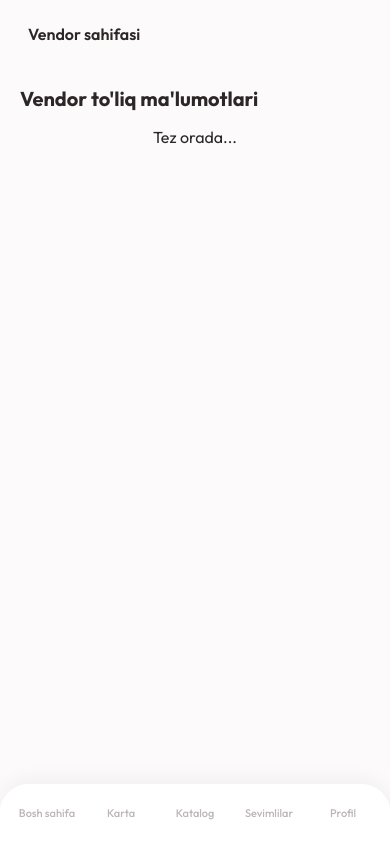
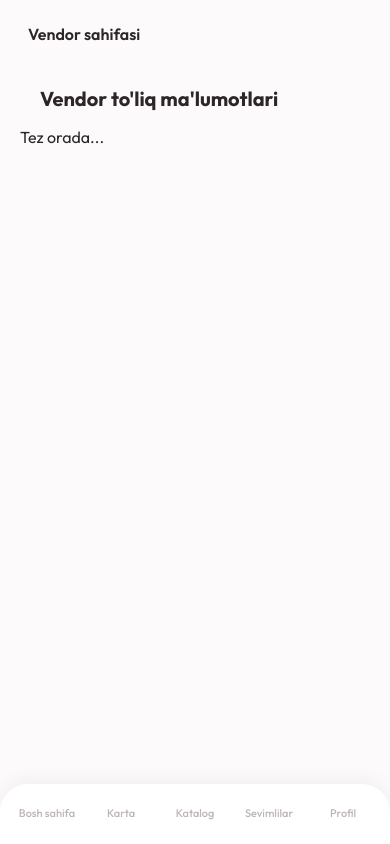
Before and after one commit to Omaddevs/toymakon, a React (Vite) app: page /vendor in a window 390 px wide. Built offline with nearby package versions, Linux system fonts and the light colour scheme; some icons are missing.

Commit message:
Fix mobile padding: remove max-width constraints, use align-items stretch

```diff
--- a/src/style.css
+++ b/src/style.css
@@ -62,7 +62,7 @@ html, body {
   width: 100%;
   display: flex;
   flex-direction: column;
-  align-items: center; /* Center nested items if constrained */
+  align-items: stretch; /* stretch so children fill full width */
   padding-bottom: 100px; /* Space for Bottom Nav */
 }
 
@@ -70,8 +70,8 @@ html, body {
 .mobile-only { display: flex; }
 
 /* Utilities */
-.pad-x { padding-left: 20px; padding-right: 20px; width: 100%; max-width: 600px; }
-.home-section { margin-top: 32px; width: 100%; display: flex; flex-direction: column; align-items: center; }
+.pad-x { padding-left: 20px; padding-right: 20px; width: 100%; }
+.home-section { margin-top: 32px; width: 100%; display: flex; flex-direction: column; align-items: stretch; }
 .last-section { margin-bottom: 40px; }
 
 .horizontal-scroll {
@@ -83,7 +83,6 @@ html, body {
   padding-bottom: 12px;
   scroll-snap-type: x mandatory;
   width: 100%;
-  max-width: 600px;
 }
 .hide-scrollbar::-webkit-scrollbar { display: none; }
 .hide-scrollbar { -ms-overflow-style: none; scrollbar-width: none; }
@@ -95,7 +94,6 @@ html, body {
   align-items: center;
   padding: 24px 20px 10px 20px;
   width: 100%;
-  max-width: 600px;
 }
 .header-location {
   display: flex;
@@ -123,7 +121,7 @@ html, body {
 }
 
 /* Search Bar */
-.search-section { padding-left: 20px; padding-right: 20px; margin-bottom: 24px; margin-top: 10px; width: 100%; max-width: 600px; }
+.search-section { padding-left: 20px; padding-right: 20px; margin-bottom: 24px; margin-top: 10px; width: 100%; }
 .search-bar {
   display: flex;
   align-items: center;
@@ -249,6 +247,8 @@ html, body {
   align-items: flex-end;
   margin-bottom: 16px;
   width: 100%;
+  padding-left: 20px;
+  padding-right: 20px;
 }
 .section-header h2 { font-size: 20px; font-weight: 700; }
 .see-all { font-size: 14px; color: var(--primary); font-weight: 600; text-decoration: none; cursor: pointer; }
```
